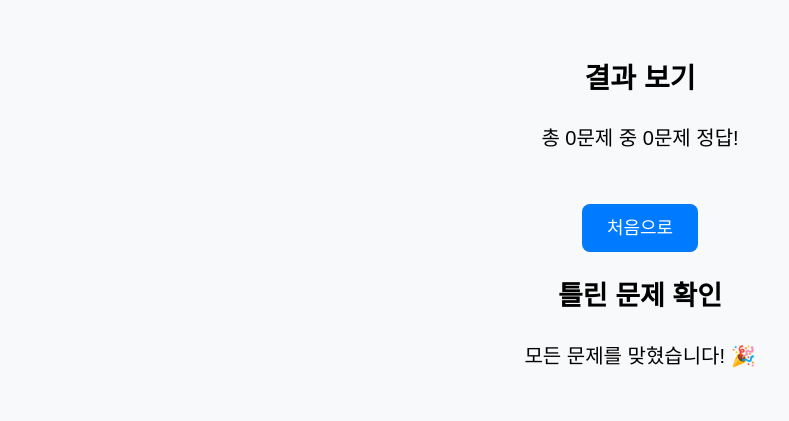
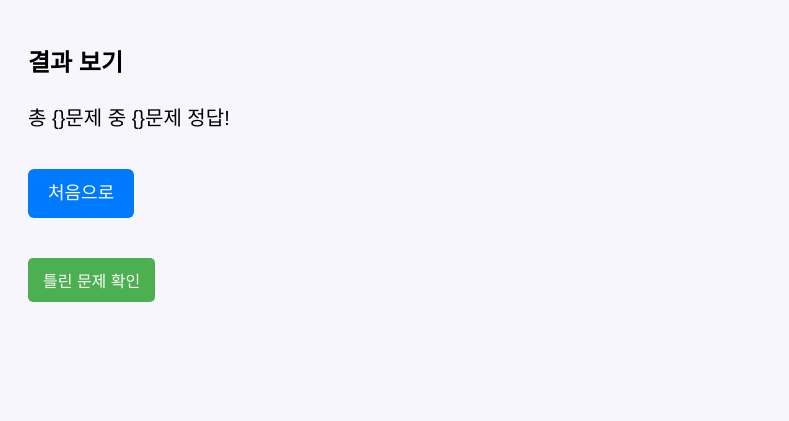
Before and after one commit to Parkdonghae/disaster_quiz_app, a Flask app: page /result in a window 1280 px wide. Shown: the top 421 px of the page, without its empty margins (0-789 px from the left). Run offline with Flask 2, Linux system fonts and the light colour scheme.

Commit message:
틀린문제 접기

```diff
--- a/templates/result.html
+++ b/templates/result.html
@@ -9,59 +9,82 @@
         body {
             font-family: Arial, sans-serif;
             font-size: 18px;
-      padding: 30px;
-      background-color: #f8f9fa;
+            padding: 20px;
             line-height: 1.6;
-      text-align: center;
+            background-color: #f6f6fc;
         }
-
         h1 {
-      font-size: 28px;
-      font-weight: bold;
+            font-size: 24px;
             margin-bottom: 20px;
         }
-
         p {
             font-size: 20px;
-      margin: 20px 0;
+            margin: 15px 0;
         }
-
         a {
             display: inline-block;
+            margin-top: 20px;
+            font-size: 18px;
+            text-decoration: none;
+            background-color: #007BFF;
+            color: white;
+            padding: 10px 20px;
+            border-radius: 6px;
+        }
+        .wrong-section {
             margin-top: 30px;
-      padding: 10px 25px;
-      font-size: 18px;
-      background-color: #007bff;
+        }
+        .wrong-answers {
+            display: none; /* 기본적으로 숨김 */
+            margin-top: 15px;
+            padding: 15px;
+            border: 1px solid #ccc;
+            background: #fff;
+            border-radius: 8px;
+        }
+        button.toggle-btn {
+            margin-top: 10px;
+            padding: 10px 15px;
+            font-size: 16px;
+            background-color: #4CAF50;
             color: white;
-      border-radius: 8px;
-      text-decoration: none;
-      transition: background-color 0.3s;
+            border: none;
+            cursor: pointer;
+            border-radius: 5px;
         }
-
-    a:hover {
-      background-color: #0056b3;
+        .wrong-item {
+            margin-bottom: 15px;
+        }
+        .wrong-item strong {
+            color: #d9534f; /* 틀린 답 빨강 */
+        }
+        .wrong-item em {
+            color: #5cb85c; /* 정답 초록 */
         }
     </style>
+    <script>
+        function toggleWrongAnswers() {
+            const section = document.getElementById("wrongAnswers");
+            section.style.display = section.style.display === "none" ? "block" : "none";
+        }
+    </script>
 </head>
 <body>
     <h1>결과 보기</h1>
-  <p>총 {{ total }}문제 중 {{ score }}문제 정답!</p>
+    <p>총 {}문제 중 {}문제 정답!</p>
     <a target='_blank' href="{{ url_for('home') }}">처음으로</a>
 
-  <!-- 틀린 문제 보기 영역 -->
-  <h2>틀린 문제 확인</h2>
-  {% if wrong_answers %}
-      <ul>
-      {% for w in wrong_answers %}
-          <li>
-              <strong>{{ w.question }}</strong><br>
-              ❌ 선택: <span style="color:red;">{{ w.selected }}</span><br>
-              ✅ 정답: <span style="color:green;">{{ w.correct }}</span>
-          </li>
+    <div class="wrong-section">
+        <button class="toggle-btn" xonclick="toggleWrongAnswers()">틀린 문제 확인</button>
+        <div id="wrongAnswers" class="wrong-answers">
+            {% for item in wrong_answers %}
+            <div class="wrong-item">
+                <p><strong>문제:</strong> {}</p>
+                <p>❌ 선택: <strong>{}</strong></p>
+                <p>✅ 정답: <em>{}</em></p>
+            </div>
             {% endfor %}
-      </ul>
-  {% else %}
-      <p>모든 문제를 맞혔습니다! 🎉</p>
-  {% endif %}
+        </div>
+    </div>
 </body>
 </html>
```
Lines whose indentation alone changed are shown as unchanged.
